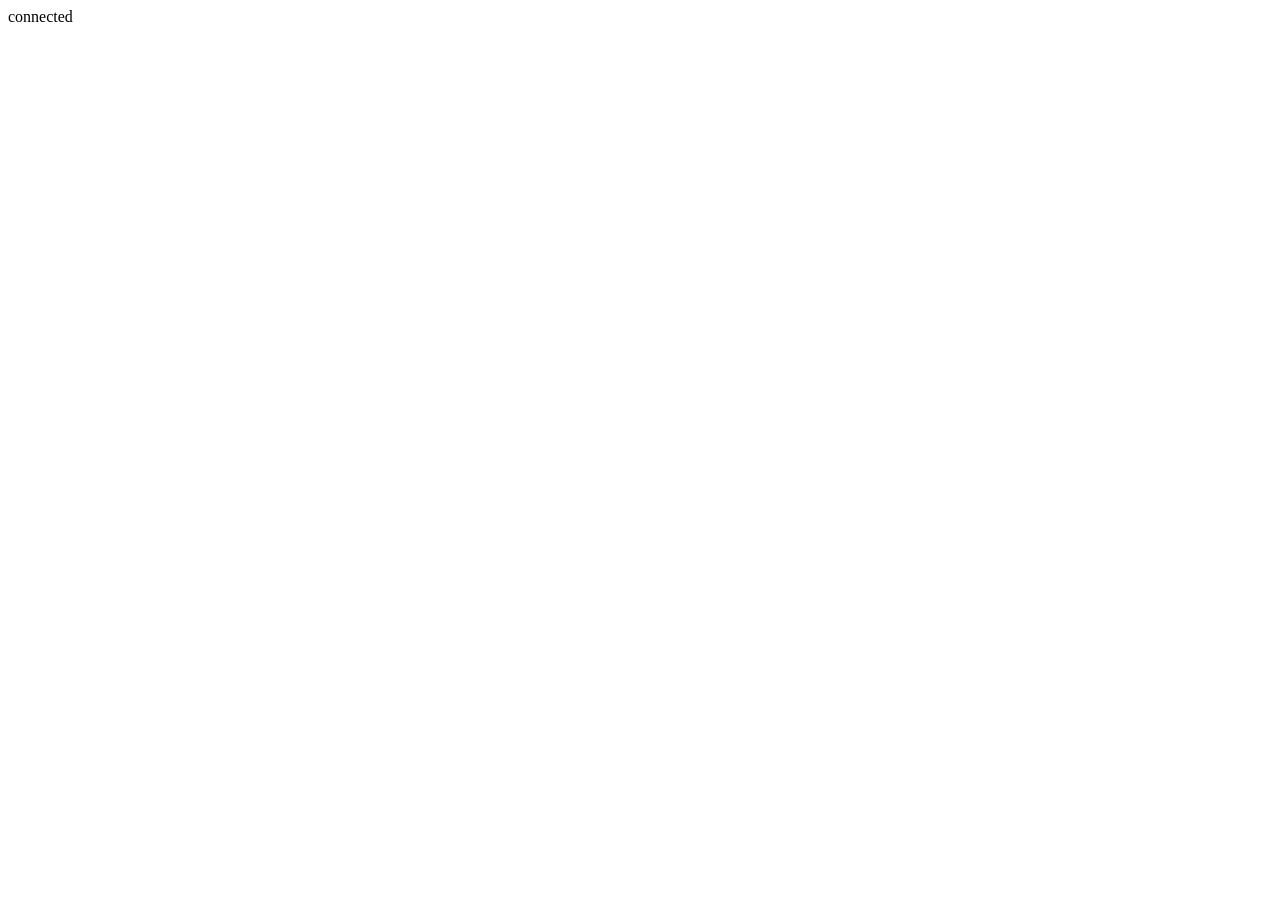
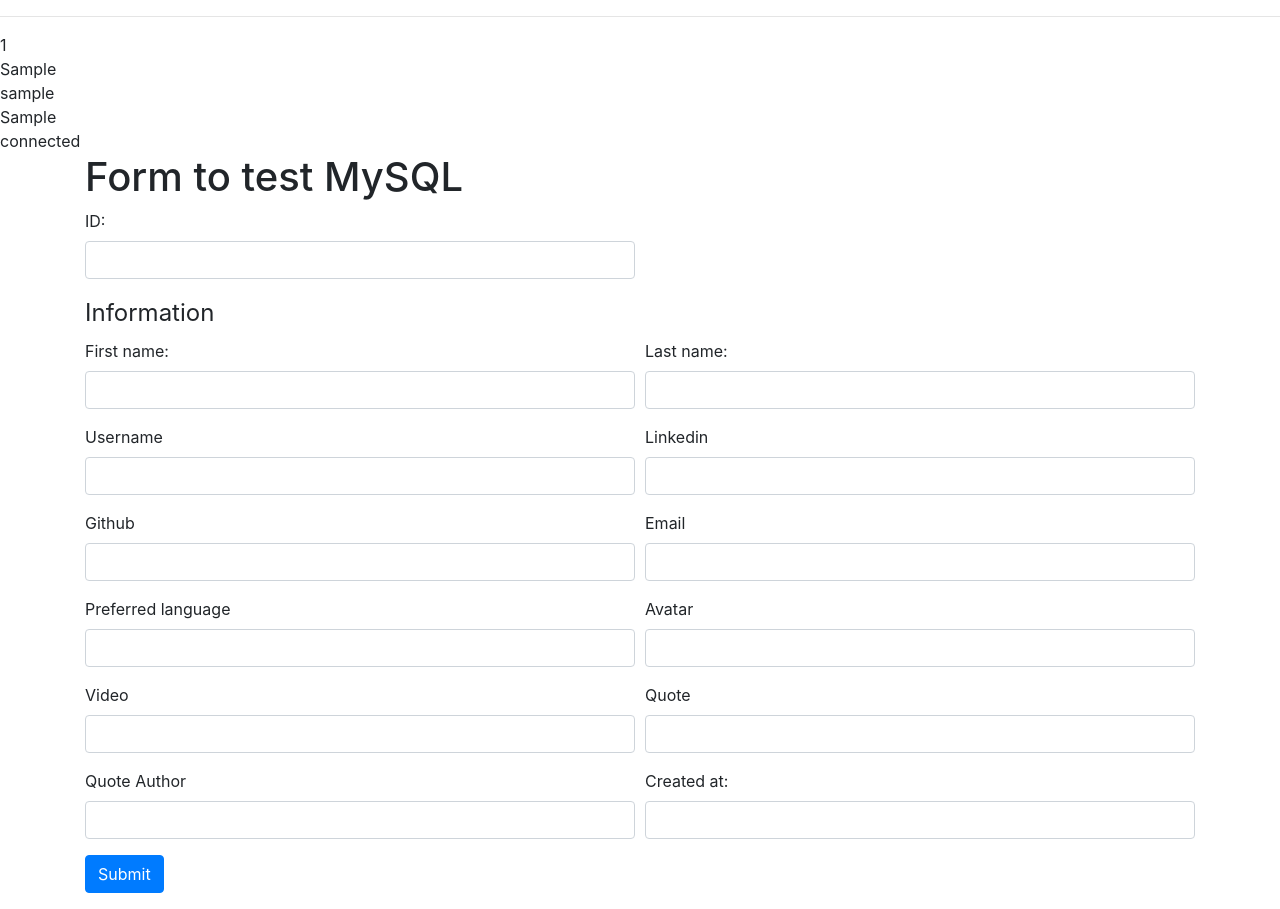
Before and after one commit to bennami/mysq-intro, a PHP site: page / in a window 1280 px wide. Before the commit the page is almost empty. Before the commit the page ends 22 px from the top, so only its background shows below. Run offline with PHP 8.4, Linux system fonts and the light colour scheme; tables that the repository leaves empty or names only in its code hold one stand-in row (values such as "Sample post").

Commit message:
getting data and displaying on browser, getting duplicates

```diff
--- a/View/form.php
+++ b/View/form.php
@@ -20,8 +20,8 @@
     <form method="post">
         <div class="form-row">
             <div class="form-group col-md-6">
-                <label for="email">ID:</label>
-                <input type="text" id="email" name="email" class="form-control"/>
+                <label>ID:</label>
+                <input type="text"  name="id" class="form-control"/>
             </div>
             <div></div>
         </div>
@@ -31,62 +31,62 @@
 
             <div class="form-row">
                 <div class="form-group col-md-6">
-                    <label for="street">First name:</label>
-                    <input type="text" name="street" id="street" class="form-control">
+                    <label >First name:</label>
+                    <input type="text" name="first_name" class="form-control">
                 </div>
                 <div class="form-group col-md-6">
-                    <label for="streetnumber">Last name:</label>
-                    <input type="text" id="streetnumber" name="streetnumber" class="form-control">
+                    <label >Last name:</label>
+                    <input type="text"  name="last_name" class="form-control">
                 </div>
             </div>
             <div class="form-row">
                 <div class="form-group col-md-6">
-                    <label for="city">Username</label>
-                    <input type="text" id="city" name="city" class="form-control">
+                    <label>Username</label>
+                    <input type="text" name="username" class="form-control">
                 </div>
                 <div class="form-group col-md-6">
-                    <label for="zipcode">Linkdin</label>
-                    <input type="text" id="zipcode" name="zipcode" class="form-control">
+                    <label>Linkedin</label>
+                    <input type="text"  name="linkedin" class="form-control">
                 </div>
             </div>
             <div class="form-row">
                 <div class="form-group col-md-6">
-                    <label for="city">Github</label>
-                    <input type="text" id="city" name="city" class="form-control">
+                    <label>Github</label>
+                    <input type="text" name="github" class="form-control">
                 </div>
                 <div class="form-group col-md-6">
-                    <label for="zipcode">Email</label>
-                    <input type="text" id="zipcode" name="zipcode" class="form-control">
+                    <label>Email</label>
+                    <input type="text"  name="email" class="form-control">
                 </div>
             </div>
             <div class="form-row">
                 <div class="form-group col-md-6">
-                    <label for="city">Preferred language</label>
-                    <input type="text" id="city" name="city" class="form-control">
+                    <label>Preferred language</label>
+                    <input type="text" name="preferred_language" class="form-control">
                 </div>
                 <div class="form-group col-md-6">
-                    <label for="zipcode">Avatar</label>
-                    <input type="text" id="zipcode" name="zipcode" class="form-control">
+                    <label>Avatar</label>
+                    <input type="text" name="avatar" class="form-control">
                 </div>
             </div>
             <div class="form-row">
                 <div class="form-group col-md-6">
-                    <label for="city">Video</label>
-                    <input type="text" id="city" name="city" class="form-control">
+                    <label>Video</label>
+                    <input type="text" name="video" class="form-control">
                 </div>
                 <div class="form-group col-md-6">
-                    <label for="zipcode">Quote</label>
-                    <input type="text" id="zipcode" name="zipcode" class="form-control">
+                    <label>Quote</label>
+                    <input type="text" name="quote" class="form-control">
                 </div>
             </div>
             <div class="form-row">
                 <div class="form-group col-md-6">
-                    <label for="city">Quote Author</label>
-                    <input type="text" id="city" name="city" class="form-control">
+                    <label>Quote Author</label>
+                    <input type="text" name="quote_author" class="form-control">
                 </div>
                 <div class="form-group col-md-6">
-                    <label for="zipcode"> Created at: </label>
-                    <input type="text" id="zipcode" name="zipcode" class="form-control">
+                    <label> Created at: </label>
+                    <input type="text" name="created_at" class="form-control">
                 </div>
             </div>
             <button type="submit" class="btn btn-primary">Submit</button>
--- a/classes/getData.php
+++ b/classes/getData.php
@@ -11,8 +11,11 @@ class getData extends connection
 
         //fetch data
         while ($row = $stmt->fetch()) {
+            echo '<hr>';
             echo $row['id'] . '<br>';
             echo $row['first_name'] . '<br>';
+            echo $row['username'] . '<br>';
+            echo $row['github'] . '<br>';
 
         }
     }
@@ -28,6 +31,8 @@ class getData extends connection
 
         foreach ($names as $name) {
             echo $name['first_name'] . '<br>';
+            echo $name['last_name'] . '<br>';
+            echo $name['username'] . '<br>';
         }
     }
 
--- a/controllers/homepageController.php
+++ b/controllers/homepageController.php
@@ -1,23 +1,34 @@
 <?php
-require 'classes/connection.php';
-require 'classes/insert.php';
+
+
+class Controller{
+
+    public function render(){
         $connection = new connection();
         $connection->connect();
+        $testObj = new getData();
+        $testObj->getName();
+        //$testObj->getUserStmt('Daniel','smith','id','id','id','id','id','id','id','id','id');
         if($connection){
             echo 'connected'.'<br>';
         }
-if(isset($_POST['firstName'])){
+        if(!empty($_POST)){
 
-    $firstName = $_POST['firstName'];
-    $lastName = $_POST['lastName'];
+            $firstName = $_POST['first_name'];
+            $lastName = $_POST['last_name'];
             $username = $_POST['username'];
-    $linkedin = $_POST['linkedin'];
-    $github = $_POST['github'];
+            $github = $_POST['linkedin'];
             $email = $_POST['email'];
             $preferred_language = $_POST['preferred_language'];
             $avatar = $_POST['avatar'];
             $video = $_POST['video'];
             $quote = $_POST['quote'];
             $quote_author = $_POST['quote_author'];
+            $testObj->setUserStmt($_POST['first_name'],$_POST['last_name'],$_POST['username'],$_POST['linkedin'],$_POST['email'],$_POST['preferred_language'],$_POST['avatar'],$_POST['video'],$_POST['quote'],$_POST['quote_author'],$_POST['first_name']);
 
         }
+
+        require 'View/form.php';
+    }
+
+}
--- a/index.php
+++ b/index.php
@@ -3,14 +3,18 @@ ini_set('display_errors', "1");
 ini_set('display_startup_errors', "1");
 error_reporting(E_ALL);
 
+require 'classes/connection.php';
+require 'classes/getData.php';
 require 'controllers/homepageController.php';
-require 'classes/getData.php';
+$controller = new Controller();
+$controller->render();
 //print_r(PDO::getAvailableDrivers());
 
 
-$testObj = new getData();
-$testObj->getUserStmt('Daniel','smith','id','id','id','id','id','id','id','id','id');
-$testObj->setUserStmt('Daniel','smith','id','id','id','id','id','id','id','id','id');
+
+
+
+
 
 
 
```
Lines whose indentation alone changed are shown as unchanged.
